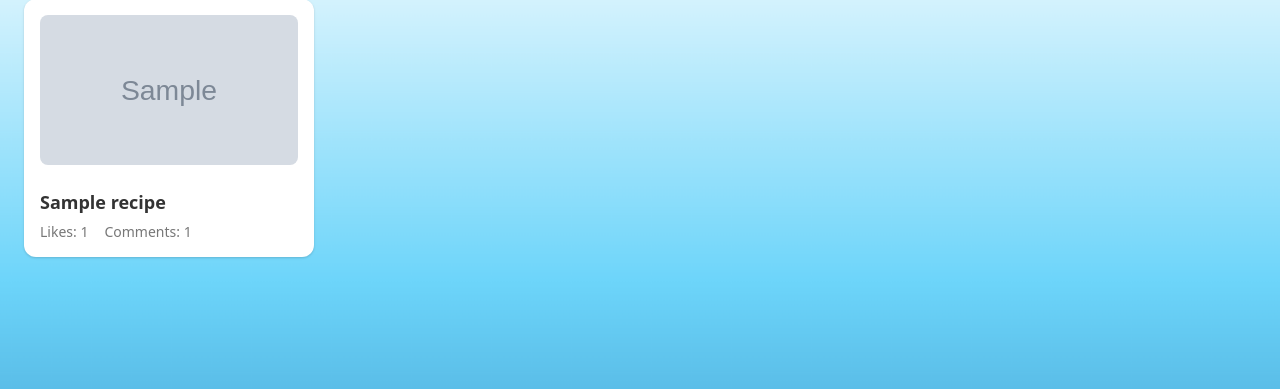
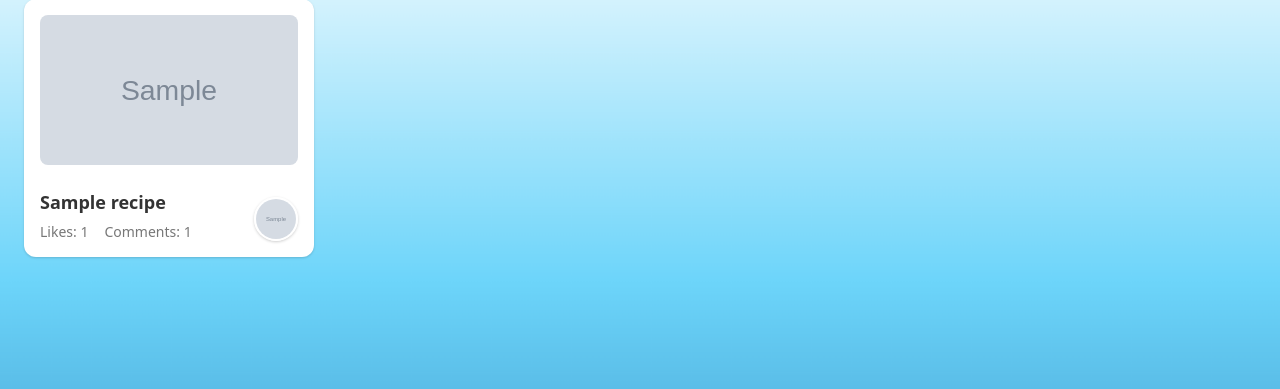
Before and after one commit to Vidya-GM/Recipe_Generator, a Django app: page /search/ in a window 1280 px wide. Shown: the part 119-508 px from the top of the page. Run offline with Django 5.2, Linux system fonts and the light colour scheme; tables that the repository leaves empty hold one stand-in row (values such as "Sample post"); grey boxes marked "Sample" are stand-in pictures.

Commit message:
Add profile image to the recipe card

```diff
--- a/culinary_cloud_ai/applications/recipes/templates/recipes/recipe_container.html
+++ b/culinary_cloud_ai/applications/recipes/templates/recipes/recipe_container.html
@@ -1,8 +1,7 @@
-{# this is just one recipe card, to be included in lists #}
 {% load static %}
 
 <a href="{{ recipe.get_absolute_url }}" class="recipe-card">
-  <!-- front of card: image, title, stats -->
+
   <div class="card-front">
     {% if recipe.recipe_image %}
       <img src="{{ recipe.recipe_image.url }}" alt="{{ recipe.title }}">
@@ -16,11 +15,15 @@
     </div>
   </div>
 
-  <!-- back of card: description, initially hidden -->
+  <img
+    src="{{ recipe.recipe_owner.profile_image.url }}"
+    alt="{{ recipe.recipe_owner.username }}'s avatar"
+    class="recipe-card__avatar"
+  />
+
   <div class="recipe-card__overlay">
     <p class="card__title">{{ recipe.title }}</p>
-    <p class="card__description">
-      {{ recipe.description }}
-    </p>
+    <p class="card__description">{{ recipe.description }}</p>
   </div>
+
 </a>
--- a/culinary_cloud_ai/config/static/css/main.css
+++ b/culinary_cloud_ai/config/static/css/main.css
@@ -61,7 +61,7 @@ html, body {
 
 
 /* ====================================================================
-   1) YOUR ORIGINAL GRID & CARD STYLING
+   1) ORIGINAL GRID & CARD STYLING
    ==================================================================== */
 
 /* Recipe grid */
@@ -92,7 +92,7 @@ html, body {
 
   display: flex;
   flex-direction: column;
-  /* REPLACE your old transition here: */
+
   transition:
     transform 0.6s cubic-bezier(0.175,0.885,0.32,1.275),
     box-shadow 0.6s cubic-bezier(0.175,0.885,0.32,1.275);
@@ -105,7 +105,7 @@ html, body {
   transform: scale(1.05);
 }
 
-.recipe-card img {
+.recipe-card .card-front img {
   width: 100%;
   height: 150px;
   object-fit: cover;
@@ -148,44 +148,20 @@ html, body {
   transform: scale(0.8);
 }
 
-/* The back panel */
-/* .recipe-card__overlay {
-  position: absolute;
-  top: 0; left: 0;
-  width: 100%; height: 100%;
-  padding: 1rem;
-  background: rgba(255,255,255,0.9);
-
-  box-sizing: border-box;
-
-  transform: rotateX(-90deg);
-  transform-origin: bottom;
-  transition: transform 0.6s cubic-bezier(0.175,0.885,0.32,1.275);
-
-  display: flex;
-  flex-direction: column;
-  justify-content: center;
-  text-align: center;
-}
-
-.recipe-card:hover .recipe-card__overlay {
-  transform: rotateX(0deg);
-} */
-
-
-/* instead of rotateX, do this: */
 .recipe-card__overlay {
   position: absolute;
   top: 100%; left: 0;
   width: 100%;
   height: 90%;
   padding: 1rem;
+
   background: #fff;        /* solid white so text is sharp */
+
   box-sizing: border-box;
   text-align: center;
 
-  display: flex;           /* NEW */
-  flex-direction: column;  /* NEW */
+  display: flex;
+  flex-direction: column;
   justify-content: flex-start;
   align-items: center;
 
@@ -219,6 +195,18 @@ html, body {
 
 
 
+.recipe-card__avatar {
+  position: absolute;
+  bottom: 1rem;
+  right: 1rem;
+  width: 40px;
+  height: 40px;
+  border-radius: 50%;
+  object-fit: cover;
+  border: 2px solid #fff;
+  box-shadow: 0 1px 3px rgba(0,0,0,0.2);
+  z-index: 10;
+}
 
 
 
```
